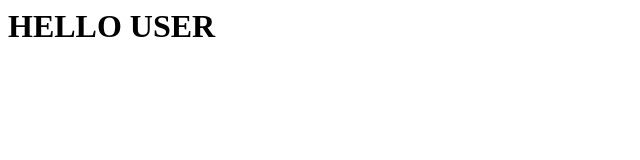
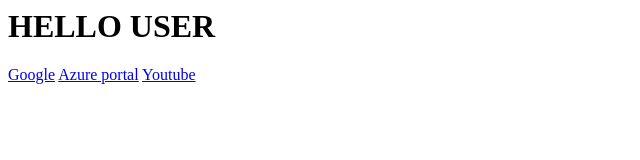
Before and after one commit to Lkdec/Lkdec.github.io, a plain HTML site: page index.html in a window 1280 px wide. Shown: the whole page, without its empty margins (0-640 px from the left). Drawn offline with Linux system fonts and the light colour scheme.

Commit message:
Update index.html

```diff
--- a/index.html
+++ b/index.html
@@ -1,6 +1,10 @@
 <html>
 <title>Test</title>
 <body>
+
     <h1>HELLO USER</h1>
+    <a href="https://www.google.com">Google</a>
+    <a href="https://portal.azure.com">Azure portal</a>
+    <a href="https://www.youtube.com">Youtube</a>
 </body>
 </html>
```
